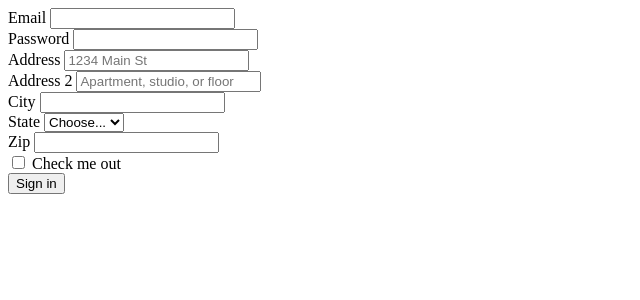
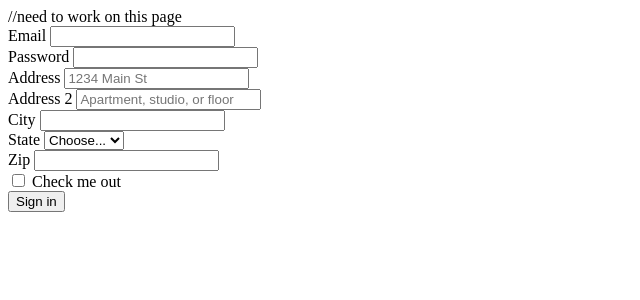
Before and after one commit to raghav1674/TeXtUtils-django-Practice, a Django app: page /contact.html/ in a window 1280 px wide. Shown: the top 300 px of the page, without its empty margins (0-640 px from the left). Run offline with Django 3.2, Linux system fonts and the light colour scheme.

Commit message:
Update contact.html

```diff
--- a/templates/contact.html
+++ b/templates/contact.html
@@ -1,4 +1,4 @@
-<!DOCTYPE html>
+<!DOCTYPE html>                     //need to work on this page
 <html lang="en">
 <head>
     <meta charset="UTF-8">
```
